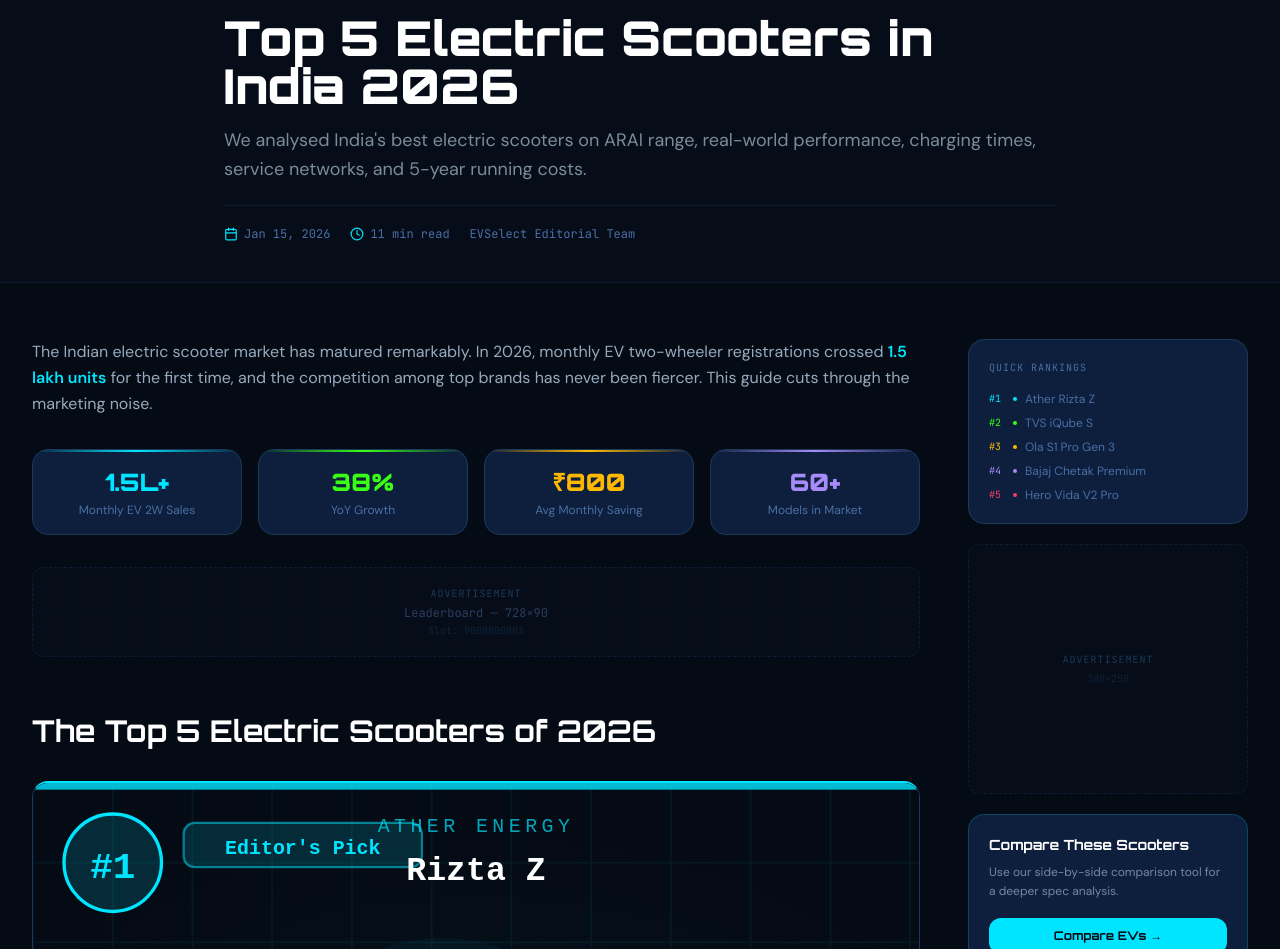
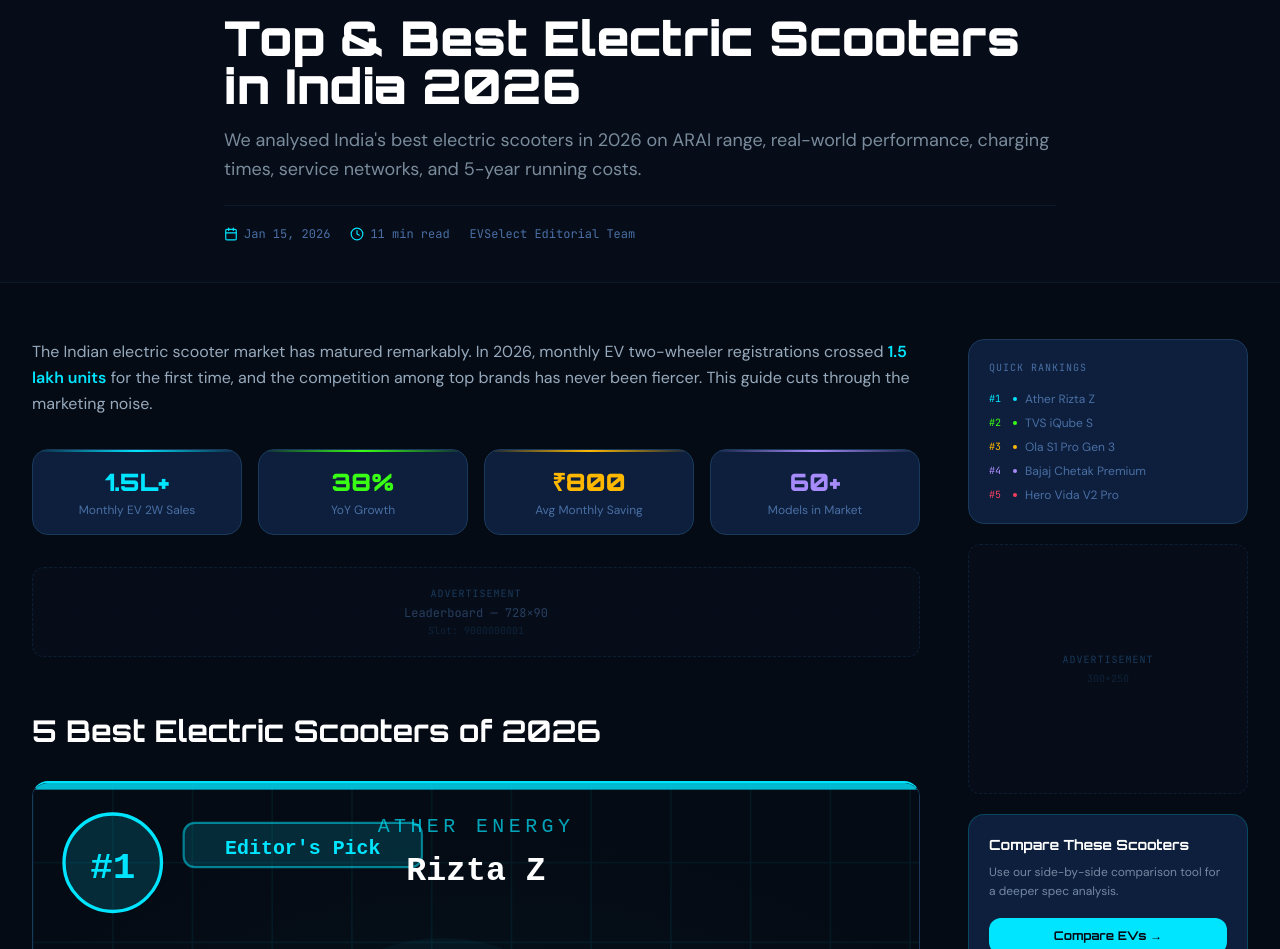
Before and after one commit to akash-nigam13/evselect-final, a Next.js app: page /blog/top-5-electric-scooters-india-2026 in a window 1280 px wide. Shown: the part 640-1589 px from the top of the page. Built offline with nearby package versions, Linux system fonts and the light colour scheme.

Commit message:
Update page.tsx

```diff
--- a/app/blog/top-5-electric-scooters-india-2026/page.tsx
+++ b/app/blog/top-5-electric-scooters-india-2026/page.tsx
@@ -10,8 +10,8 @@
 } from "@/components/blog/BlogImages";
 
 export const metadata: Metadata = {
-  title: "Top 5 Electric Scooters in India 2026 — Range, Price & Features Compared",
-  description: "Looking for the best electric scooter in India in 2026? We compare the top 5 models on ARAI range, real-world performance, charging time, and value for money.",
+  title: "Top 5 Best Electric Scooters in India 2026 — Range, Price & Features Compared",
+  description: "Looking for the best electric scooter in India in 2026? We compare the top and best 5 models on ARAI range, real-world performance, charging time, and value for money.",
   alternates: { canonical: "https://evselect.in/blog/top-5-electric-scooters-india-2026" },
   openGraph: { title: "Top 5 Electric Scooters in India 2026", type: "article" },
 };
@@ -97,10 +97,10 @@
             </Link>
             <span className="inline-flex items-center px-3 py-1 rounded-full text-[11px] font-mono border mb-4 bg-ev-cyan/10 border-ev-cyan/30 text-ev-cyan">Buying Guide</span>
             <h1 className="font-display font-black text-3xl sm:text-4xl lg:text-5xl text-white leading-tight mb-4">
-              Top 5 Electric Scooters in India 2026
+             Top & Best Electric Scooters in India 2026
             </h1>
             <p className="text-ev-text/60 font-body text-lg leading-relaxed mb-5">
-              We analysed India&apos;s best electric scooters on ARAI range, real-world performance, charging times, service networks, and 5-year running costs.
+              We analysed India&apos;s best electric scooters in 2026 on ARAI range, real-world performance, charging times, service networks, and 5-year running costs.
             </p>
             <div className="flex flex-wrap gap-5 text-xs font-mono text-ev-muted border-t border-ev-border/30 pt-5">
               <span className="flex items-center gap-1.5"><Calendar className="w-3.5 h-3.5 text-ev-cyan" />Jan 15, 2026</span>
@@ -135,7 +135,7 @@
 
               <AdPlaceholder format="leaderboard" slot="9000000001" className="my-8" />
 
-              <h2 className="font-display font-bold text-white text-2xl sm:text-3xl mt-14 mb-6">The Top 5 Electric Scooters of 2026</h2>
+              <h2 className="font-display font-bold text-white text-2xl sm:text-3xl mt-14 mb-6">5 Best Electric Scooters of 2026</h2>
 
               {scooters.map((s) => {
                 const Img = ImageCards[s.ImageCard];
```
